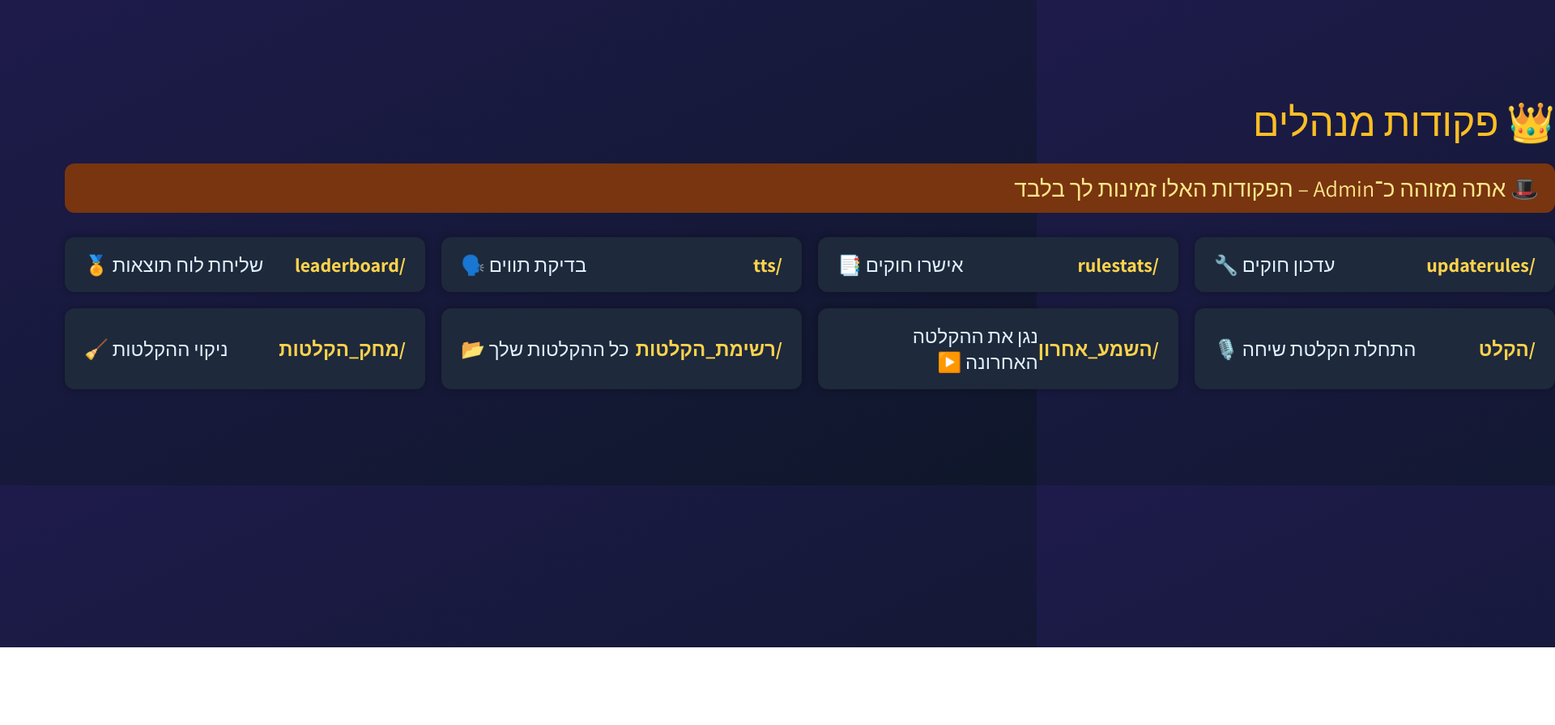
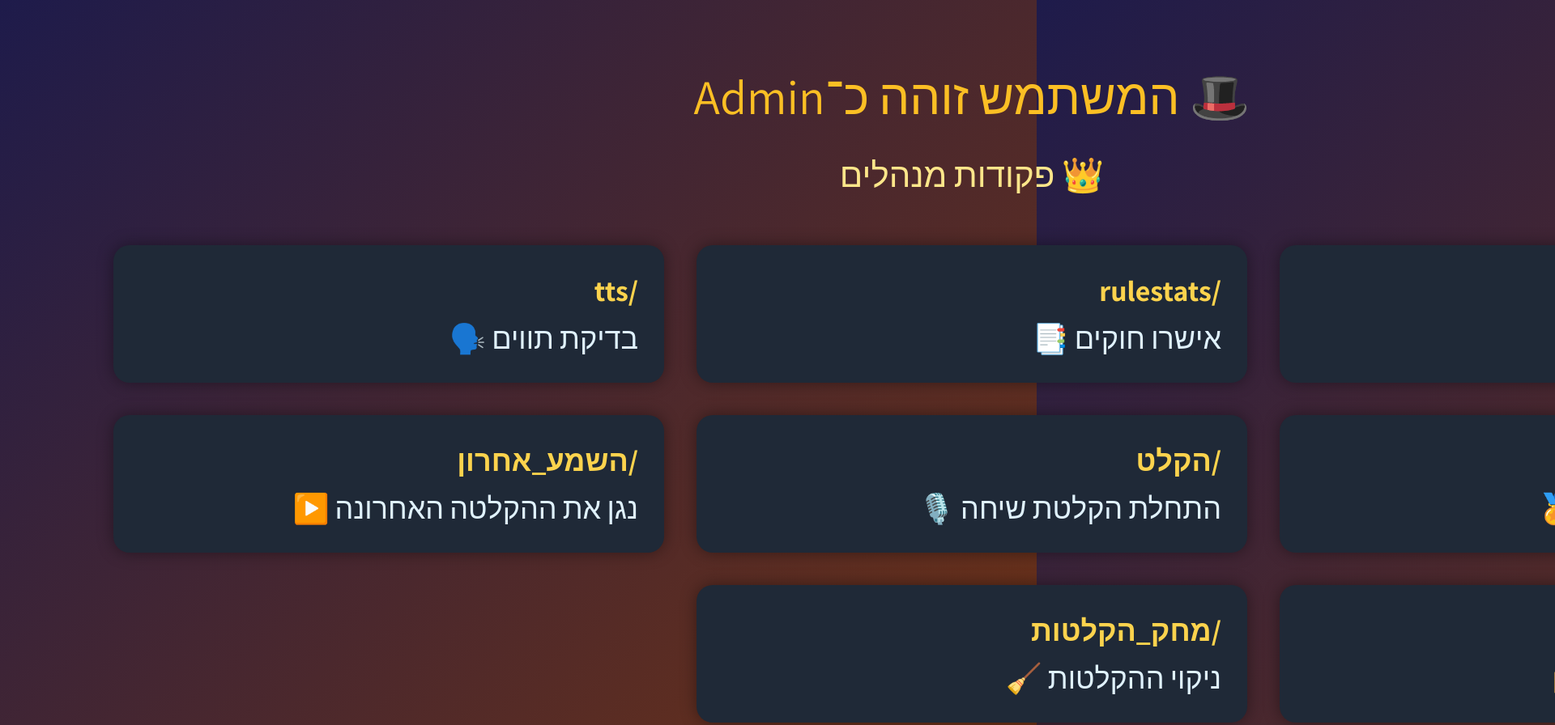
Before and after one commit to amiboko88/gamersunited, a website: page templates/helpAdmin.html in a window 1280 px wide. Shown: the top 896 px of the page at 81% size, 1920 px wide, since content can reach past the window. Before the commit the page ends 800 px from the top, so only its background shows below. Drawn offline with Linux system fonts and the light colour scheme.

Commit message:
update help + stats

```diff
--- a/templates/helpAdmin.html
+++ b/templates/helpAdmin.html
@@ -8,57 +8,47 @@
     body {
       margin: 0;
       font-family: 'Assistant', sans-serif;
-      background: linear-gradient(to bottom right, #1e1b4b, #0f172a);
+      background: linear-gradient(to bottom right, #1e1b4b, #78350f);
       color: #fff;
-      width: 2000px;
-      height: 600px;
-    }
-
-    .container {
-      display: flex;
-      flex-direction: column;
-      justify-content: center;
-      height: 100%;
-      padding: 40px 80px;
+      width: 2400px;
+      height: 1200px;
+      padding: 80px;
       box-sizing: border-box;
     }
 
     .title {
-      font-size: 48px;
+      font-size: 60px;
+      text-align: center;
+      margin-bottom: 30px;
       color: #fbbf24;
-      margin-bottom: 20px;
     }
 
-    .role-info {
-      font-size: 28px;
-      background-color: #78350f;
+    .sub-title {
+      font-size: 42px;
+      text-align: center;
+      margin-bottom: 60px;
       color: #fde68a;
-      padding: 12px 20px;
-      border-radius: 12px;
-      display: inline-block;
-      margin-bottom: 30px;
     }
 
-    .commands {
+    .commands-grid {
       display: grid;
-      grid-template-columns: repeat(auto-fit, minmax(400px, 1fr));
-      gap: 20px;
+      grid-template-columns: repeat(auto-fit, minmax(600px, 1fr));
+      gap: 40px;
+      padding: 0 60px;
     }
 
-    .command-card {
-      background-color: #1e293b;
-      padding: 18px 24px;
-      border-radius: 12px;
-      box-shadow: 0 0 10px rgba(0,0,0,0.3);
-      font-size: 24px;
-      display: flex;
-      justify-content: space-between;
-      align-items: center;
+    .command-box {
+      background-color: #1f2937;
+      border-radius: 20px;
+      padding: 32px;
+      box-shadow: 0 0 20px rgba(0,0,0,0.4);
+      font-size: 36px;
     }
 
     .command-name {
+      color: #fcd34d;
       font-weight: bold;
-      color: #fcd34d;
+      margin-bottom: 12px;
     }
 
     .command-desc {
@@ -67,43 +57,41 @@
   </style>
 </head>
 <body>
-  <div class="container">
-    <div class="title">👑 פקודות מנהלים</div>
-    <div class="role-info">🎩 אתה מזוהה כ־Admin – הפקודות האלו זמינות לך בלבד</div>
+  <div class="title">🎩 המשתמש זוהה כ־Admin</div>
+  <div class="sub-title">👑 פקודות מנהלים</div>
 
-    <div class="commands">
-      <div class="command-card">
-        <span class="command-name">/updaterules</span>
-        <span class="command-desc">עדכון חוקים 🔧</span>
+  <div class="commands-grid">
+    <div class="command-box">
+      <div class="command-name">/updaterules</div>
+      <div class="command-desc">עדכון חוקים 🔧</div>
     </div>
-      <div class="command-card">
-        <span class="command-name">/rulestats</span>
-        <span class="command-desc">אישרו חוקים 📑</span>
+    <div class="command-box">
+      <div class="command-name">/rulestats</div>
+      <div class="command-desc">אישרו חוקים 📑</div>
     </div>
-      <div class="command-card">
-        <span class="command-name">/tts</span>
-        <span class="command-desc">בדיקת תווים 🗣️</span>
+    <div class="command-box">
+      <div class="command-name">/tts</div>
+      <div class="command-desc">בדיקת תווים 🗣️</div>
     </div>
-      <div class="command-card">
-        <span class="command-name">/leaderboard</span>
-        <span class="command-desc">שליחת לוח תוצאות 🏅</span>
+    <div class="command-box">
+      <div class="command-name">/leaderboard</div>
+      <div class="command-desc">שליחת לוח תוצאות 🏅</div>
     </div>
-      <div class="command-card">
-        <span class="command-name">/הקלט</span>
-        <span class="command-desc">התחלת הקלטת שיחה 🎙️</span>
+    <div class="command-box">
+      <div class="command-name">/הקלט</div>
+      <div class="command-desc">התחלת הקלטת שיחה 🎙️</div>
     </div>
-      <div class="command-card">
-        <span class="command-name">/השמע_אחרון</span>
-        <span class="command-desc">נגן את ההקלטה האחרונה ▶️</span>
+    <div class="command-box">
+      <div class="command-name">/השמע_אחרון</div>
+      <div class="command-desc">נגן את ההקלטה האחרונה ▶️</div>
     </div>
-      <div class="command-card">
-        <span class="command-name">/רשימת_הקלטות</span>
-        <span class="command-desc">כל ההקלטות שלך 📂</span>
+    <div class="command-box">
+      <div class="command-name">/רשימת_הקלטות</div>
+      <div class="command-desc">כל ההקלטות שלך 📂</div>
     </div>
-      <div class="command-card">
-        <span class="command-name">/מחק_הקלטות</span>
-        <span class="command-desc">ניקוי ההקלטות 🧹</span>
-      </div>
+    <div class="command-box">
+      <div class="command-name">/מחק_הקלטות</div>
+      <div class="command-desc">ניקוי ההקלטות 🧹</div>
     </div>
   </div>
 </body>
```
Also changed, not shown: commands/help.js (+51 -3 lines), templates/helpBirthday.html (+41 -53 lines), templates/helpUser.html (+46 -55 lines), utils/ttsStatsImage.js (+41 -18 lines). Lines whose indentation alone changed are shown as unchanged.
